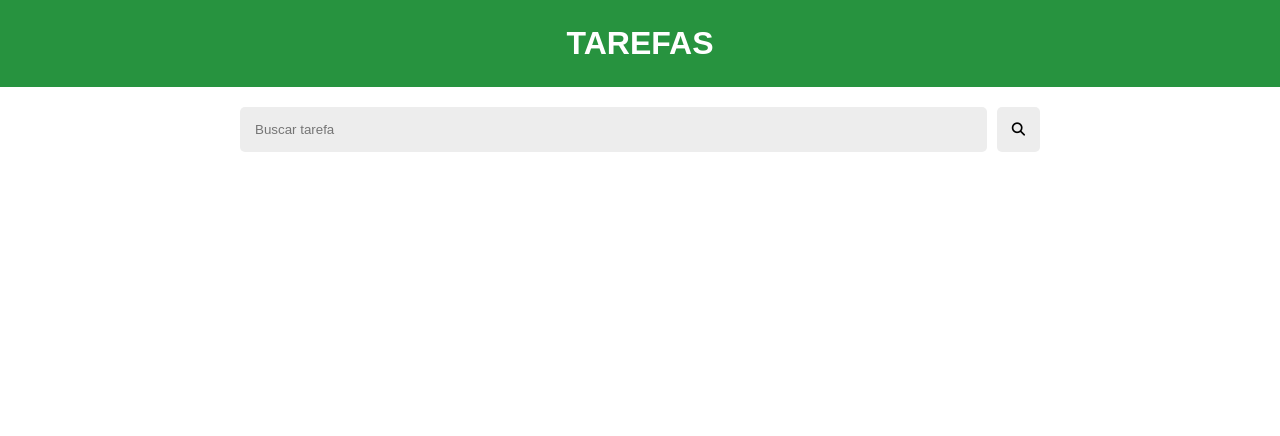
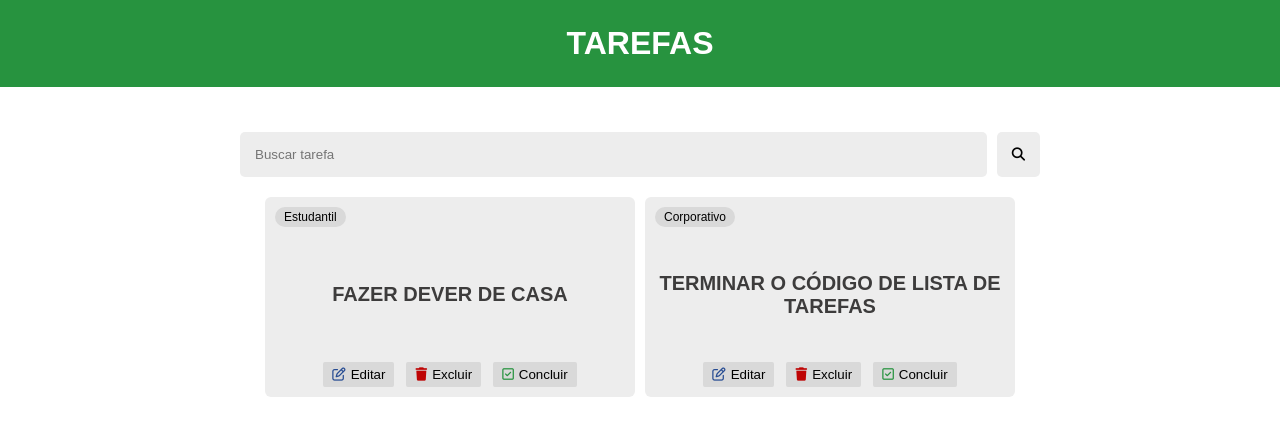
Before and after one commit to senarthur/lista-tarefa-angular, an Angular app: page /home in a window 1280 px wide. Shown: the top 436 px of the page. Built offline with nearby package versions, Linux system fonts and the light colour scheme.

Commit message:
Added Card in Home Component

```diff
--- a/src/app/components/card/card.component.scss
+++ b/src/app/components/card/card.component.scss
@@ -1,6 +1,6 @@
 .card {
     padding: 10px;
-    max-width: 350px;
+    width: 370px;
     height: 200px;
 
     display: flex;
--- a/src/app/pages/home/home.component.html
+++ b/src/app/pages/home/home.component.html
@@ -1,5 +1,6 @@
 <app-header></app-header>
 
+<main>
     <form class="search-form">
         <label for="search-input">
             <input id="search-input" type="text" placeholder="Buscar tarefa">
@@ -8,3 +9,11 @@
             <i class="fa-solid fa-magnifying-glass"></i>
         </button>
     </form>
+
+
+    <div class="cards">
+        @for (task of tasks; track $index) {
+            <app-card [type]="task.type" [title]="task.title" [complete]="task.complete"></app-card>
+        }
+    </div>
+</main>
--- a/src/app/pages/home/home.component.scss
+++ b/src/app/pages/home/home.component.scss
@@ -30,3 +30,18 @@
         cursor: pointer;
     }
 }
+
+main {
+    padding: 25px;
+
+    .cards {
+        max-width: 800px;
+        margin: 0 auto;
+
+        display: flex;
+        justify-content: center;
+        flex-wrap: wrap;
+
+        gap: 10px;
+    }
+}
--- a/src/app/pages/home/home.component.ts
+++ b/src/app/pages/home/home.component.ts
@@ -1,17 +1,25 @@
-import { Component } from '@angular/core';
+import { Component, OnInit } from '@angular/core';
 import { TarefaService } from '../../services/tarefa.service';
 import { ITask, createNewTask } from '../../models/ITarefa.model';
 import { HeaderComponent } from '../../components/header/header.component';
+import { CardComponent } from '../../components/card/card.component';
 
 @Component({
   selector: 'app-home',
   standalone: true,
-  imports: [HeaderComponent],
+  imports: [HeaderComponent, CardComponent],
   templateUrl: './home.component.html',
   styleUrl: './home.component.scss'
 })
-export class HomeComponent {
+export class HomeComponent implements OnInit {
+
+  tasks: ITask[] = [];
 
   constructor(private tarefaService: TarefaService) {}
 
+  ngOnInit(): void {
+    this.tarefaService.getTasks().subscribe(tasks => {
+      this.tasks = tasks;
+    })
+  }
 }
--- a/src/app/services/tarefa.service.ts
+++ b/src/app/services/tarefa.service.ts
@@ -11,14 +11,14 @@ export class TarefaService {
 
   private taskSubject: BehaviorSubject<ITask[]> = new BehaviorSubject<ITask[]>([
     {
-      id: 'a',
-      title: 'Fazer dever',
+      id: 'JHLP1cfe',
+      title: 'Fazer dever de casa',
       type: 'Estudantil',
       complete: false,
     },
     {
-      id: 'b',
-      title: 'Fazer trabalho',
+      id: 'LB12pntw',
+      title: 'Terminar o código de lista de tarefas',
       type: 'Corporativo',
       complete: false,
     }
```
Lines whose indentation alone changed are shown as unchanged.
